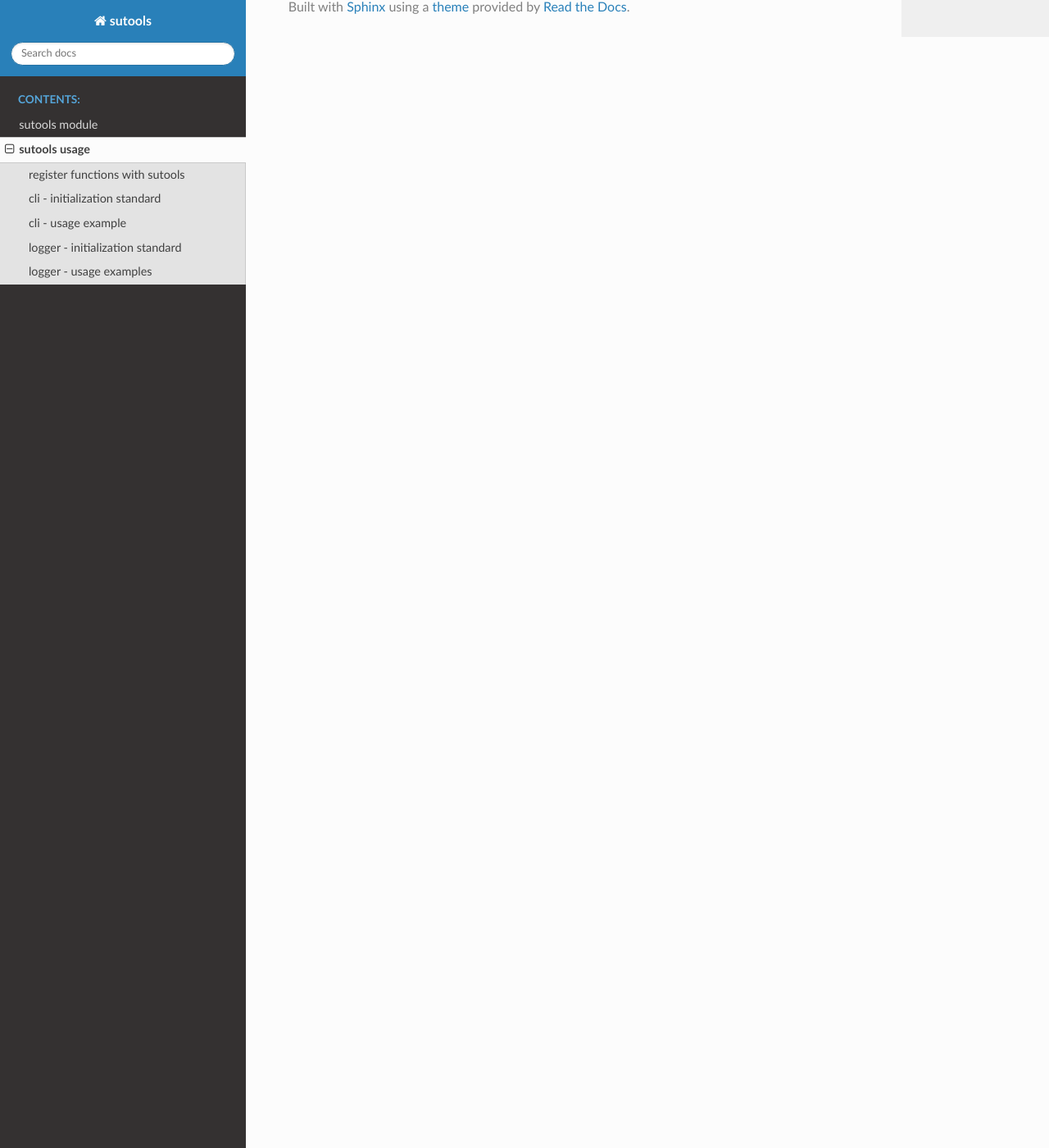
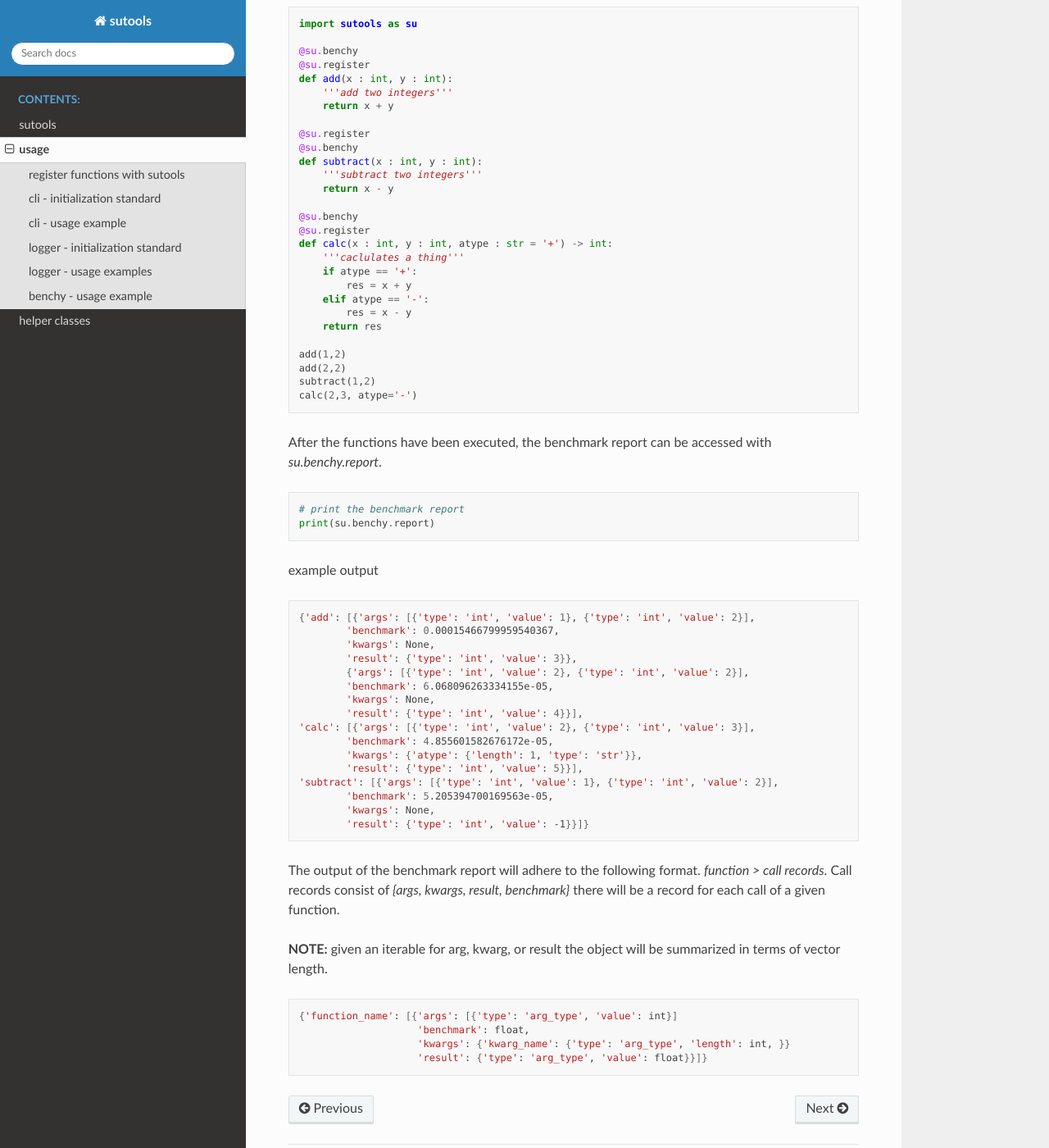
Before and after one commit to aastopher/sutools, a Sphinx documentation site: the page built from docs/source/usage.rst, in a window 1280 px wide and 1400 px high, scrolled down 4517 px. Shown: the whole window at 82% size. Built offline with Sphinx 7.4.7 and the Read the Docs theme 2.0.0, drawn with Linux system fonts in a browser that asks for light colours; some of the changed text lies outside the part shown.

Commit message:
add benchy feature

```diff
--- a/docs/source/index.rst
+++ b/docs/source/index.rst
@@ -1,8 +1,3 @@
-.. sutools documentation master file, created by
-   sphinx-quickstart on Mon Feb 20 16:53:21 2023.
-   You can adapt this file completely to your liking, but it should at least
-   contain the root `toctree` directive.
-
 Welcome to sutools's documentation!
 ===================================
 
@@ -12,6 +7,7 @@ Welcome to sutools's documentation!
 
    sutools
    usage
+   helpers
 
 
 Indices and tables
--- a/docs/source/usage.rst
+++ b/docs/source/usage.rst
@@ -166,16 +166,16 @@ logger - usage examples
         return x + y
 
     @su.register
-    def minus(x : int, y : int):
+    def subtract(x : int, y : int):
         '''subtract two integers'''
-        su.log().minus.info(f'{x} - {y} = {x-y}')
+        su.log().subtract.info(f'{x} - {y} = {x-y}')
         return x - y
 
     su.logger() # logger definition
 
     # module level function calls
     add(1,2)
-    minus(1,2)
+    subtract(1,2)
 
     if __name__ == '__main__':
         # main code (will run even when using cli commands)...
@@ -187,7 +187,7 @@ logger - usage examples
 .. code-block:: console
 
     16:16:34, 961 add INFO 1 + 2 = 3
-    16:16:34, 961 minus INFO 1 - 2 = -1
+    16:16:34, 961 subtract INFO 1 - 2 = -1
 
 **using custom logger names**
 
@@ -202,7 +202,7 @@ logger - usage examples
         return x + y
 
     @su.register
-    def minus(x : int, y : int):
+    def subtract(x : int, y : int):
         '''subtract two integers'''
         su.log().logger2.info(f'{x} - {y} = {x-y}')
         return x - y
@@ -211,7 +211,7 @@ logger - usage examples
 
     # module level function calls
     add(1,2)
-    minus(1,2)
+    subtract(1,2)
 
     if __name__ == '__main__':
         # main code (will run even when using cli commands)...
@@ -223,4 +223,80 @@ logger - usage examples
 .. code-block:: console
 
     16:16:34, 961 add INFO 1 + 2 = 3
-    16:16:34, 961 minus INFO 1 - 2 = -1
+    16:16:34, 961 subtract INFO 1 - 2 = -1
+
+benchy - usage example
+======================
+
+The `benchy` decorator is designed to collect performance timing and call info for selected functions. This can be used in combination with `@su.register`, the decorators are order independent.
+
+.. code-block:: python
+
+    import sutools as su
+
+    @su.benchy
+    @su.register
+    def add(x : int, y : int):
+        '''add two integers'''
+        return x + y
+
+    @su.register
+    @su.benchy
+    def subtract(x : int, y : int):
+        '''subtract two integers'''
+        return x - y
+
+    @su.benchy
+    @su.register
+    def calc(x : int, y : int, atype : str = '+') -> int:
+        '''caclulates a thing'''
+        if atype == '+':
+            res = x + y
+        elif atype == '-':
+            res = x - y
+        return res
+
+    add(1,2)
+    add(2,2)
+    subtract(1,2)
+    calc(2,3, atype='-')
+
+
+After the functions have been executed, the benchmark report can be accessed with `su.benchy.report`.
+
+.. code-block:: python
+
+    # print the benchmark report
+    print(su.benchy.report)
+
+example output
+
+.. code-block:: bash
+
+    {'add': [{'args': [{'type': 'int', 'value': 1}, {'type': 'int', 'value': 2}],
+            'benchmark': 0.00015466799959540367,
+            'kwargs': None,
+            'result': {'type': 'int', 'value': 3}},
+            {'args': [{'type': 'int', 'value': 2}, {'type': 'int', 'value': 2}],
+            'benchmark': 6.068096263334155e-05,
+            'kwargs': None,
+            'result': {'type': 'int', 'value': 4}}],
+    'calc': [{'args': [{'type': 'int', 'value': 2}, {'type': 'int', 'value': 3}],
+            'benchmark': 4.855601582676172e-05,
+            'kwargs': {'atype': {'length': 1, 'type': 'str'}},
+            'result': {'type': 'int', 'value': 5}}],
+    'subtract': [{'args': [{'type': 'int', 'value': 1}, {'type': 'int', 'value': 2}],
+            'benchmark': 5.205394700169563e-05,
+            'kwargs': None,
+            'result': {'type': 'int', 'value': -1}}]}
+
+The output of the benchmark report will adhere to the following format. `function > call records`. Call records consist of `{args, kwargs, result, benchmark}` there will be a record for each call of a given function.
+
+**NOTE:** given an iterable for arg, kwarg, or result the object will be summarized in terms of vector length.
+
+.. code-block:: bash
+
+    {'function_name': [{'args': [{'type': 'arg_type', 'value': int}]
+                        'benchmark': float,
+                        'kwargs': {'kwarg_name': {'type': 'arg_type', 'length': int, }}
+                        'result': {'type': 'arg_type', 'value': float}}]}
```
Also changed, not shown: other parts of docs/source/usage.rst (+2 -2 lines), docs/source/helpers.rst (added, +22 -0 lines), docs/source/sutools.rst (+13 -6 lines), sutools/__init__.py (+7 -3 lines), 6 other files.
